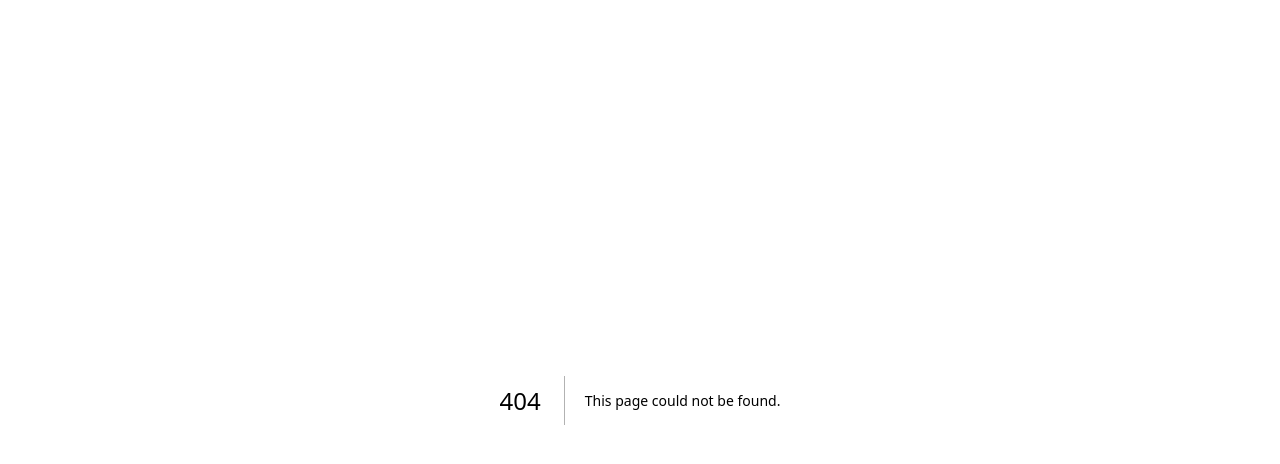
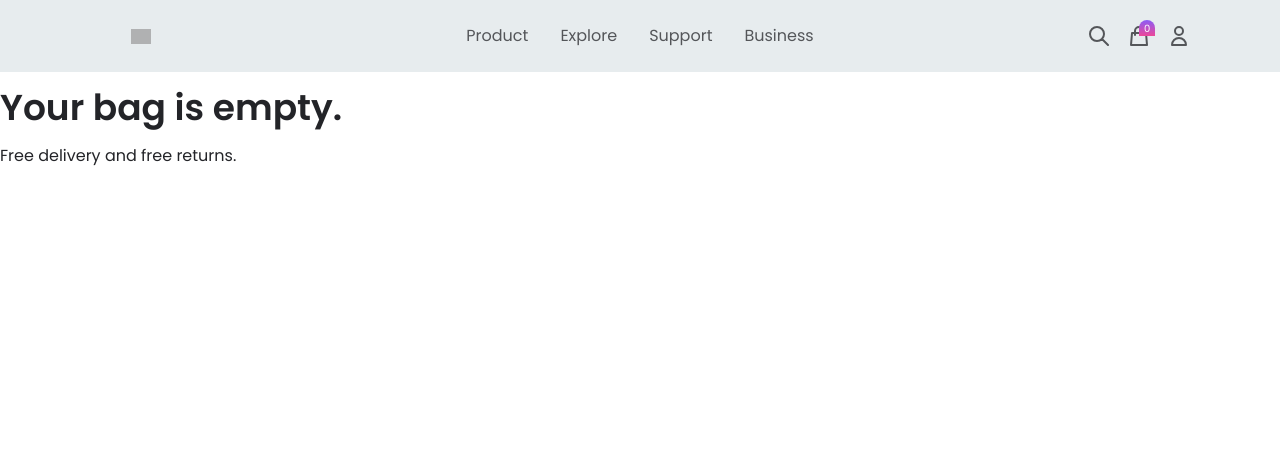
Before and after one commit to hugobarsacq/webfullstack, a Next.js app: page /checkout in a window 1280 px wide. Before the commit this address had no page. Shown: the top 464 px of the page. Built offline with nearby package versions, Linux system fonts and the light colour scheme; grey boxes are pictures that could not be loaded.

Commit message:
feat: add fixed cart + init checkout page.

```diff
--- /dev/null
+++ b/components/Basket.tsx
@@ -0,0 +1,25 @@
+import { ShoppingBagIcon } from "@heroicons/react/outline";
+import Link from "next/link";
+import { useSelector } from "react-redux";
+import { selectBasketItems } from "../redux/basketSlice";
+
+function Basket() {
+  const items = useSelector(selectBasketItems);
+
+  if (items.length === 0) return null;
+
+  return (
+    <Link href="/checkout">
+      <div className="fixed bottom-10 right-10 z-50 flex h-16 w-16 cursor-pointer items-center justify-center rounded-full bg-gray-300">
+        {items.length > 0 && (
+          <span className="absolute -right-2 -top-2 z-50 flex h-7 w-7 items-center justify-center rounded-full bg-gradient-to-r from-pink-500 to-violet-500 text-[10px] text-white">
+            {items.length}
+          </span>
+        )}
+        <ShoppingBagIcon className="headerIcon h-8 w-8" />
+      </div>
+    </Link>
+  );
+}
+
+export default Basket;
--- a/components/Header.tsx
+++ b/components/Header.tsx
@@ -6,9 +6,14 @@ import {
   ShoppingBagIcon,
   UserIcon,
 } from "@heroicons/react/outline";
+import { useSelector } from "react-redux";
+import { selectBasketItems } from "../redux/basketSlice";
 
 function Header() {
+
   const session = false;
+
+  const items = useSelector(selectBasketItems);
 
   return (
     <header className="sticky top-0 z-30 flex w-full items-center justify-between bg-[#E7ECEE] p-4">
@@ -35,7 +40,7 @@ function Header() {
         <Link href="/checkout">
           <div className="relative cursor-pointer">
             <span className="absolute -right-1 -top-1 z-50 flex h-4 w-4 items-center justify-center rounded-t-full bg-gradient-to-t from-pink-500 to-violet-500 text-[10px] text-white">
-              5
+              {items.length}
             </span>
             <ShoppingBagIcon className="headerIcon" />
           </div>
--- /dev/null
+++ b/pages/checkout.tsx
@@ -0,0 +1,46 @@
+import Head from "next/head";
+import Header from "../components/Header";
+import { ChevronDownIcon } from "@heroicons/react/solid";
+import { useRouter } from "next/router";
+import { useEffect, useState } from "react";
+// import Currency from "react-currency-formatter";
+import { useSelector } from "react-redux";
+// import Stripe from "stripe";
+import Button from "../components/Button";
+// import CheckoutProduct from "../components/CheckoutProduct";
+import { selectBasketItems, selectBasketTotal } from "../redux/basketSlice";
+// import { fetchPostJSON } from "../utils/api-helpers";
+// import getStripe from "../utils/get-stripejs";
+
+function Checkout() {
+  const items = useSelector(selectBasketItems);
+  const router = useRouter();
+
+  return (
+    <div>
+      <Head>
+        <title>Bag - Apple</title>
+        <link rel="icon" href="/favicon.ico" />
+      </Head>
+      <Header />
+      <main>
+        <div>
+          <h1 className="my-4 text-3xl font-semibold lg:text-4xl">
+            {items.length > 0 ? "Review your bag." : "Your bag is empty."}
+          </h1>
+          <p className="my-4">Free delivery and free returns.</p>
+
+          {items.length > 0 && (
+            <Button
+              title="Continue Shopping"
+              onClick={() => router.push("/")}
+            />
+          )}
+
+        </div>
+      </main>
+    </div>
+  )
+}
+
+export default Checkout
--- a/pages/index.tsx
+++ b/pages/index.tsx
@@ -1,6 +1,7 @@
 import { Tab } from "@headlessui/react";
 import type { GetServerSideProps } from "next";
 import Head from "next/head";
+import Basket from "../components/Basket";
 import Header from "../components/Header";
 import Landing from "../components/Landing";
 import Product from "../components/Product";
@@ -29,6 +30,8 @@ const Home = ({ categories, products }: Props) => {
       </Head>
 
       <Header />
+
+      <Basket />
 
       <main className="relative h-[200vh] bg-[#E7ECEE]">
         <Landing />
```
